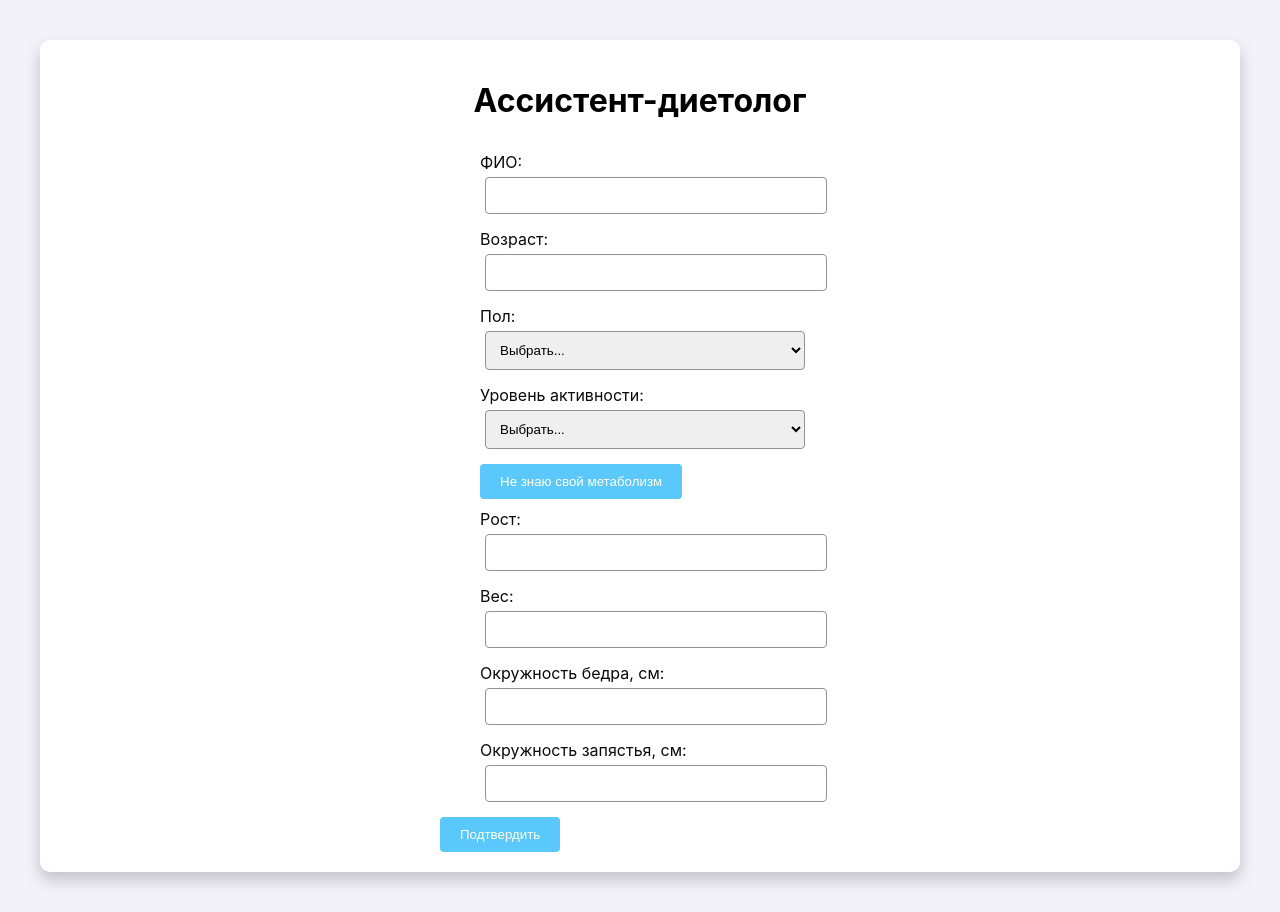
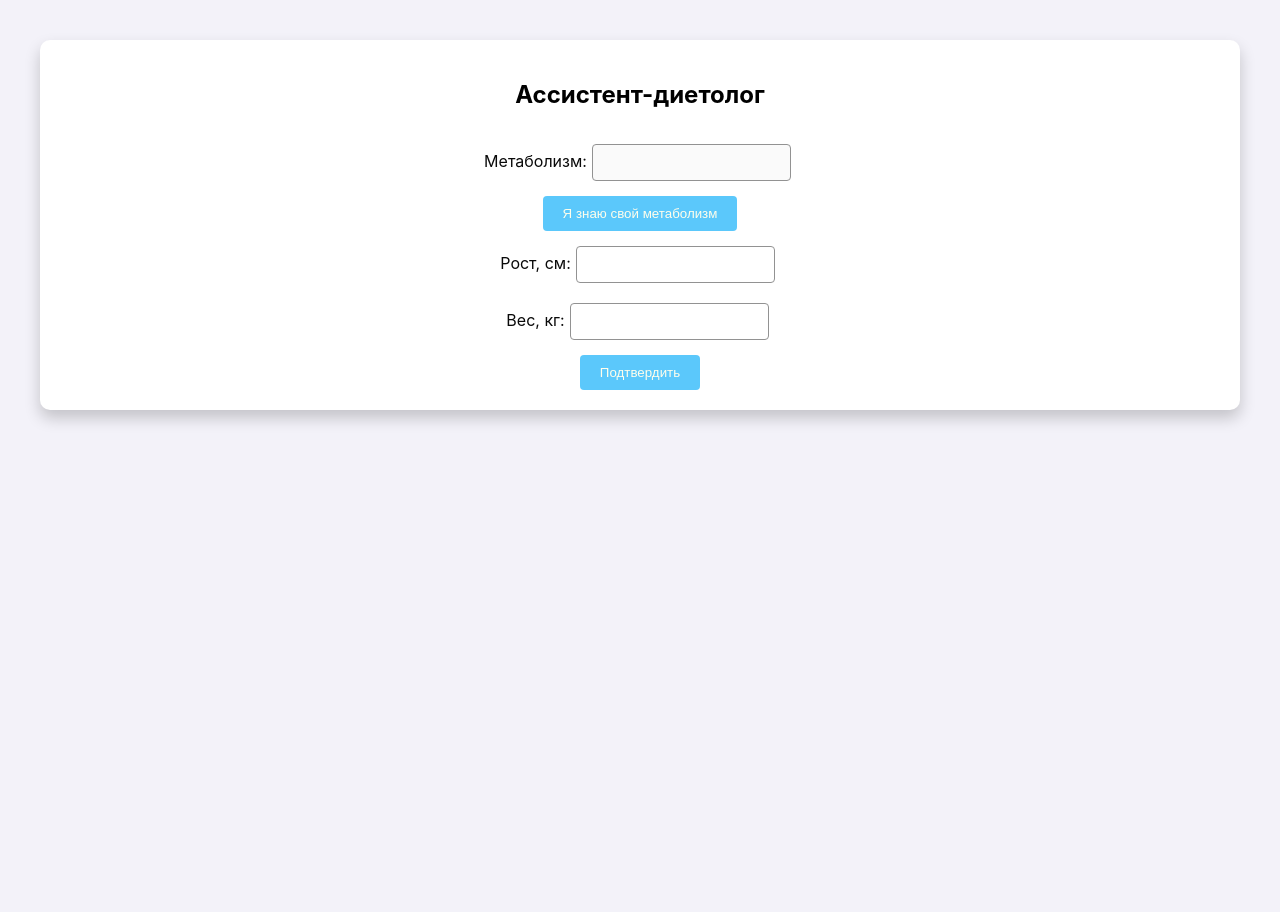
Before and after one commit to hitchhiker11/diet_web_bot, a React (Create React App) app: page / in a window 1280 px wide. Both pictures are taken after a click on the button "Не знаю свой метаболизм". After the commit the page ends 800 px from the top, so only its background shows below. Built offline with nearby package versions, Linux system fonts and the light colour scheme.

Commit message:
Update App.js

```diff
--- a/src/App.js
+++ b/src/App.js
@@ -23,71 +23,58 @@ function App() {
     });
   };
 
+  const calculateMetabolism = () => {
+    if (userData.gender === 'female') {
+      let B = 10 * userData.weight + 6.25 * userData.height - 5 * userData.age - 300;
+      return B >= 1200 ? B : 1200;
+    }
+    // Добавьте расчет для мужчин, если это необходимо
+  };
+
   const handleSubmit = e => {
     e.preventDefault();
+    if (showAdditionalFields) {
+      userData.metabolism = calculateMetabolism();
+    }
     console.log(userData);
+  };
+
+  const handleDontKnowClick = () => {
+    setShowAdditionalFields(!showAdditionalFields);
   };
 
   return (
     <div className="App">
-      <h1>Ассистент-диетолог</h1>
-      <form onSubmit={handleSubmit} style={{ textAlign: 'left', maxWidth: '400px', margin: '0 auto' }}>
-        <div style={{ padding: '0 40px', boxSizing: 'border-box' }}>
-          <label>
-            ФИО:
-            <input type="text" name="name" value={userData.name} onChange={handleChange} style={{width: '100%'}} />
-          </label>
-          <label>
-            Возраст:
-            <input type="number" name="age" value={userData.age} onChange={handleChange} style={{width: '100%'}} />
-          </label>
-          <label>
-            Пол:
-            <select name="gender" value={userData.gender} onChange={handleChange} style={{width: '100%'}}>
-              <option value="">Выбрать...</option>
-              <option value="male">Мужчина</option>
-              <option value="female">Женщина</option>
-            </select>
-          </label>
-          <label>
-            Уровень активности:
-            <select name="activity" value={userData.activity} onChange={handleChange} style={{width: '100%'}}>
-              <option value="">Выбрать...</option>
-              <option value="low">Низкий</option>
-              <option value="medium">Средний</option>
-              <option value="high">Высокий</option>
-            </select>
-          </label>
-          {!showAdditionalFields && (
+      <h2>Ассистент-диетолог</h2>
+      <form onSubmit={handleSubmit}>
+        {/* Остальные поля */}
         <label>
           Метаболизм:
-              <input type="number" name="metabolism" value={userData.metabolism} onChange={handleChange} style={{width: '100%'}} />
+          <input
+            type="number"
+            name="metabolism"
+            value={userData.metabolism}
+            onChange={handleChange}
+            disabled={showAdditionalFields}
+          />
         </label>
-          )}
-          <button type="button" onClick={() => setShowAdditionalFields(!showAdditionalFields)}>
-            Не знаю свой метаболизм
+        <button type="button" onClick={handleDontKnowClick}>
+          {!showAdditionalFields ? 'Не знаю свой метаболизм' : 'Я знаю свой метаболизм'}
         </button>
         {showAdditionalFields && (
           <>
+            {/* Поля для ввода роста, веса и других параметров */}
             <label>
-                Рост:
-                <input type="number" name="height" value={userData.height} onChange={handleChange} style={{width: '100%'}} />
+              Рост, см:
+              <input type="number" name="height" value={userData.height} onChange={handleChange} />
             </label>
             <label>
-                Вес:
-                <input type="number" name="weight" value={userData.weight} onChange={handleChange} style={{width: '100%'}} />
+              Вес, кг:
+              <input type="number" name="weight" value={userData.weight} onChange={handleChange} />
             </label>
-              <label>
-                Окружность бедра, см:
-                <input type="number" name="hipCircumference" value={userData.hipCircumference} onChange={handleChange} style={{width: '100%'}} />
-              </label>
-              <label>
-                Окружность запястья, см:
-                <input type="number" name="wristCircumference" value={userData.wristCircumference} onChange={handleChange} style={{width: '100%'}} />
-              </label>
+            {/* Добавьте другие поля, если это необходимо */}
           </>
         )}
-        </div>
         <button type="submit">Подтвердить</button>
       </form>
     </div>
```
Lines whose indentation alone changed are shown as unchanged.
